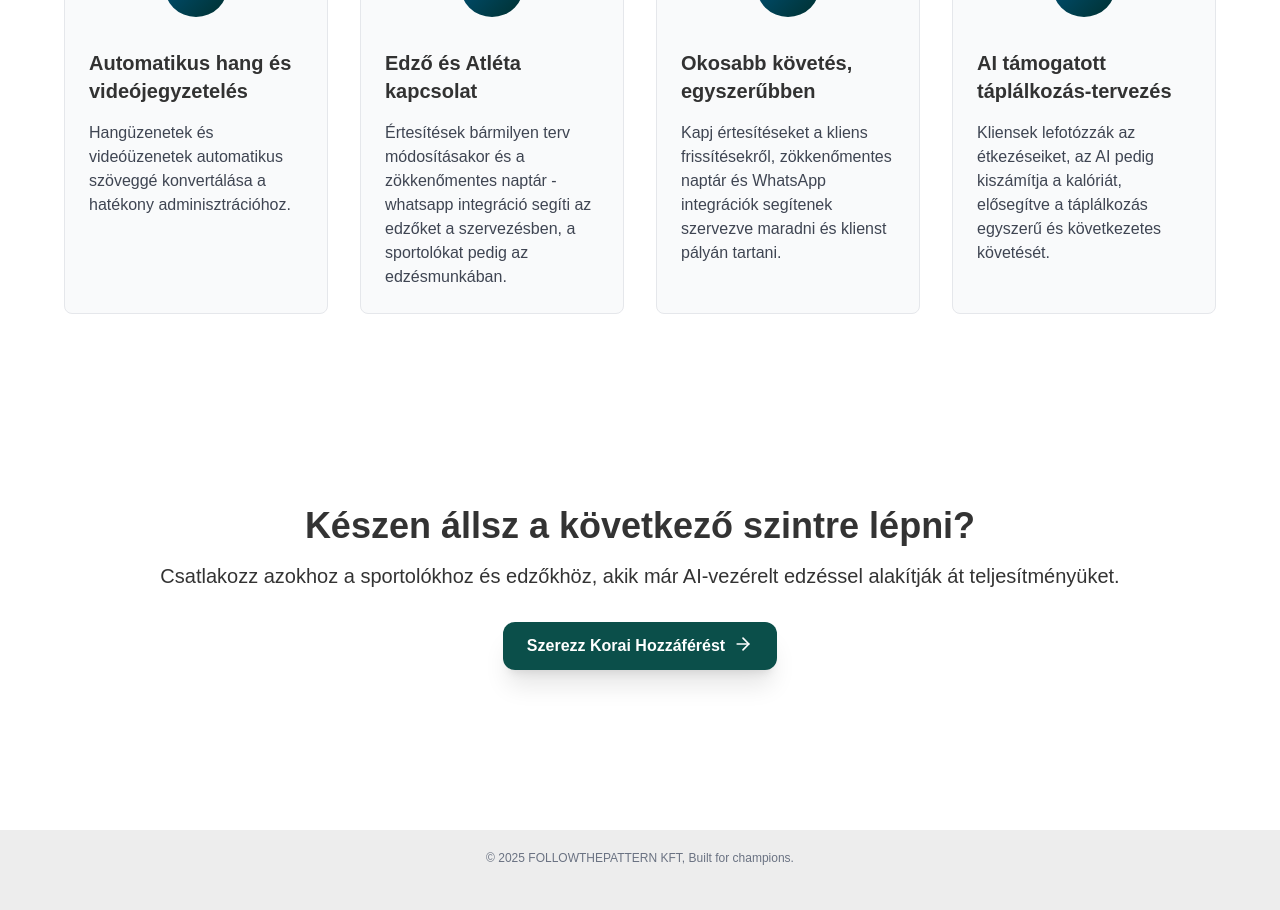
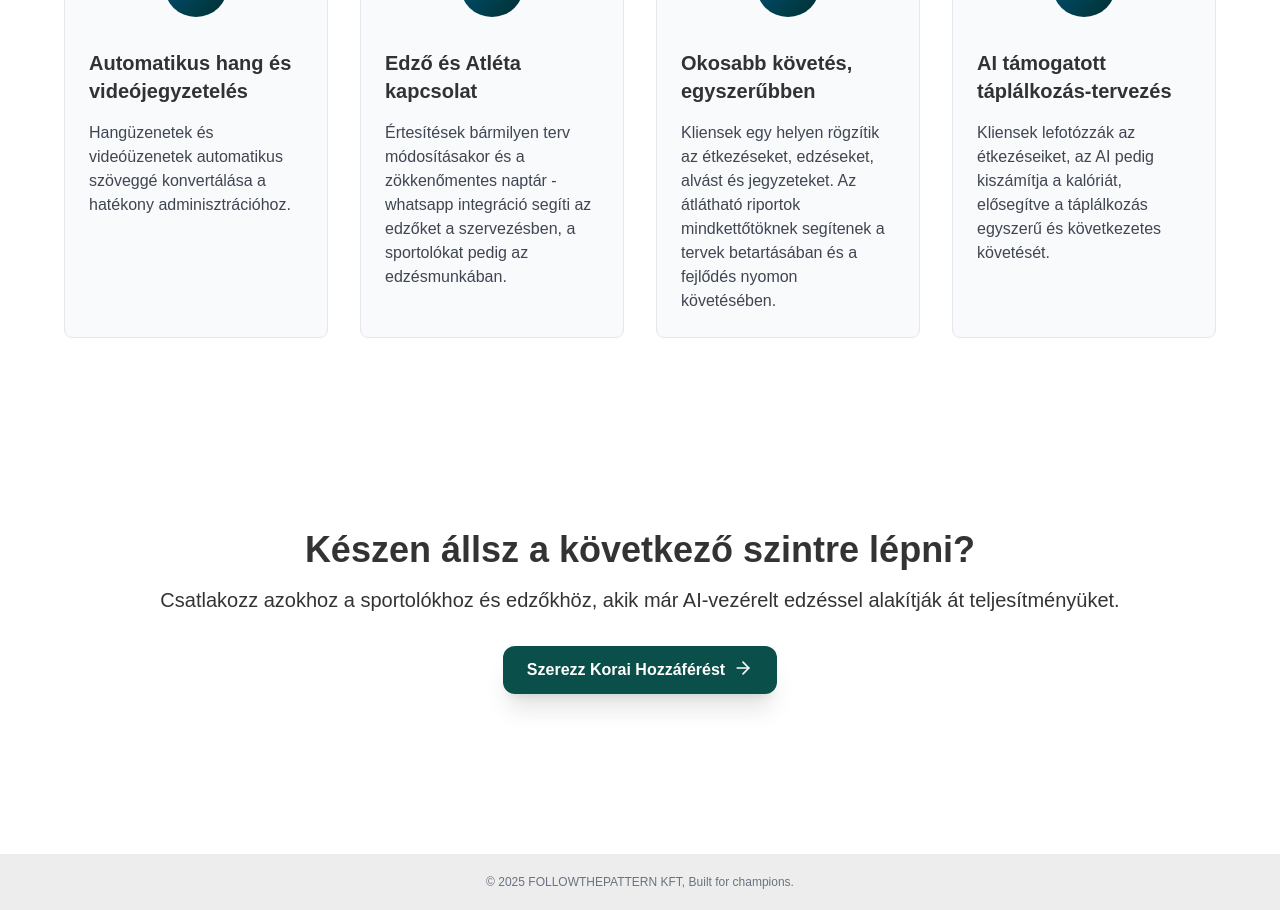
Before and after one commit to followthepattern/strv-website, a Next.js app: page /hu in a window 1280 px wide. Shown: the part 1080-1990 px from the top of the page. Before the commit the page ends 1966 px from the top, so only its background shows below. Built offline with nearby package versions, Linux system fonts and the light colour scheme.

Commit message:
Updates translation

```diff
--- a/app/hu/page.tsx
+++ b/app/hu/page.tsx
@@ -62,7 +62,7 @@ export default function Home() {
                 {
                   icon: <Target className="w-8 h-8" />,
                   title: "Okosabb követés, egyszerűbben",
-                  description: "Kapj értesítéseket a kliens frissítésekről, zökkenőmentes naptár és WhatsApp integrációk segítenek szervezve maradni és klienst pályán tartani."
+                  description: "Kliensek egy helyen rögzítik az étkezéseket, edzéseket, alvást és jegyzeteket. Az átlátható riportok mindkettőtöknek segítenek a tervek betartásában és a fejlődés nyomon követésében."
                 },
                 {
                   icon: <Brain className="w-8 h-8" />,
```
